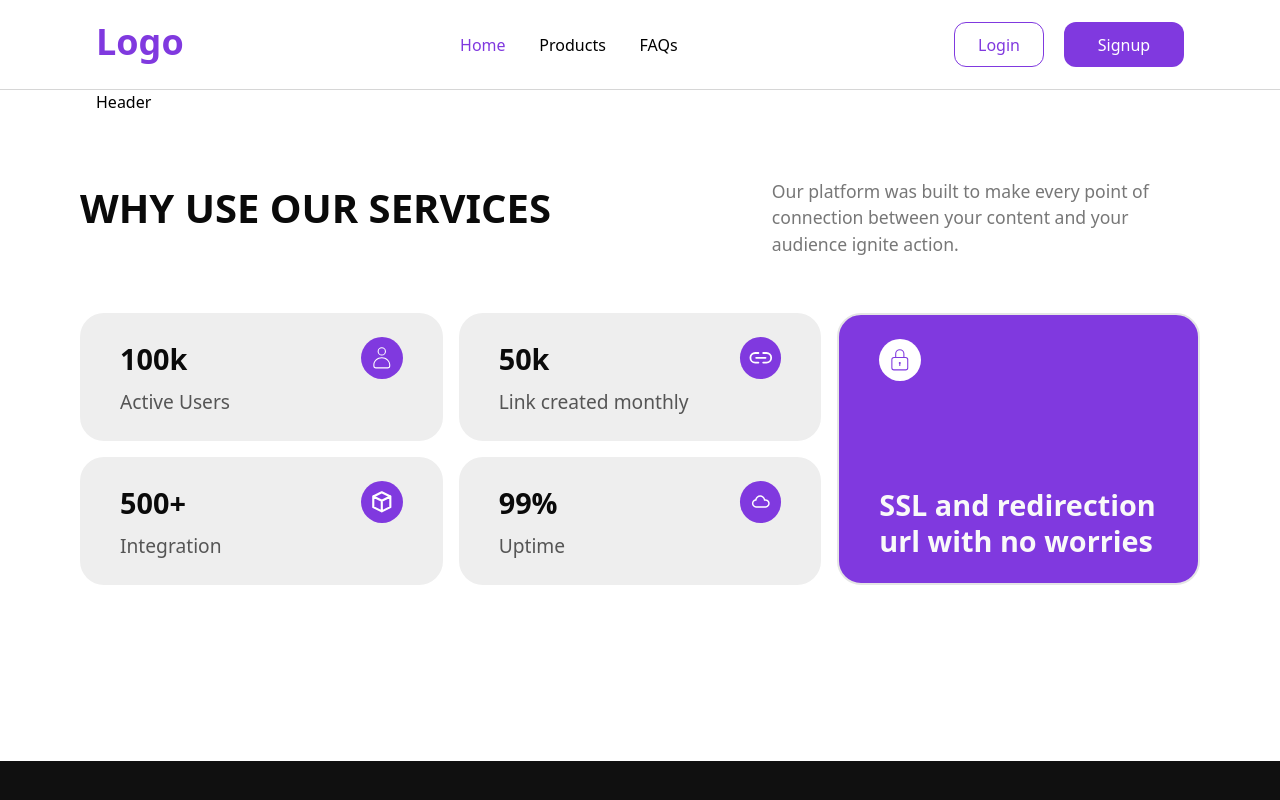
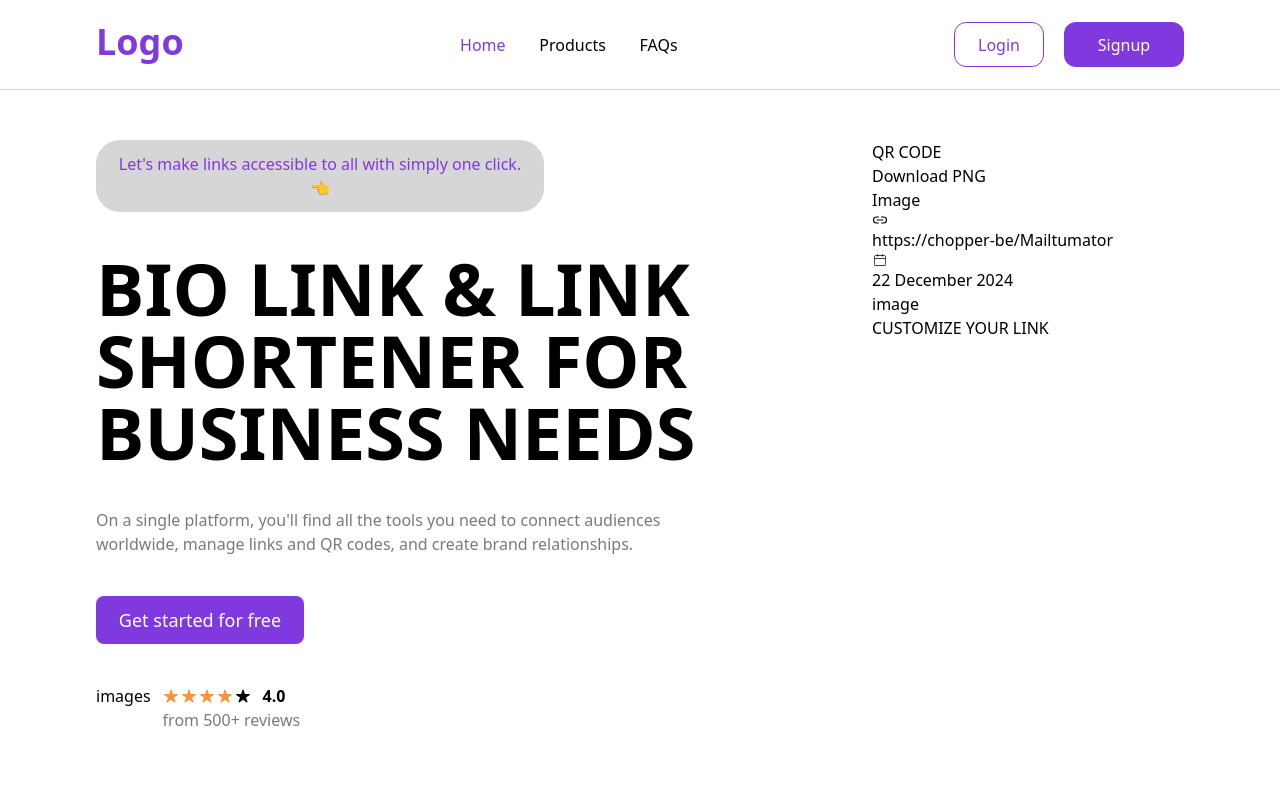
Before and after one commit to segunojo1/choppr-fe, a Next.js app: page / in a window 1280 px wide. Shown: the top 800 px of the page. Built offline with nearby package versions, Linux system fonts and the light colour scheme.

Commit message:
Feat: adds the header component, deletes the pnpm-lock file, also deletes the Getstarted (jsx) file

```diff
--- a/src/components/GetStarted.jsx
+++ /dev/null
@@ -1,26 +0,0 @@
-import chart from "../../public/chart.png";
-import Image from "next/image";
-
-export default function GetStarted() {
-  return (
-    <section className="bg-[#101010] my-28 px-4 py-16 md:px-20 md:py-28">
-      <div className="flex flex-col justify-between gap-6 md:flex-row">
-        <div className="flex flex-col gap-8 items-start">
-          <p className="text-white text-md">
-            🔥 Growth Hack your way to the top
-          </p>
-          <h2 className="text-white text-[2.2rem] font-extrabold uppercase leading-snug md:text-[2.8rem]">
-            Get closer to your customer today
-          </h2>
-          <button className="text-white bg-[#8039DF] p-4 rounded-lg uppercase text-sm">
-            Get started for free
-          </button>
-        </div>
-
-        <div>
-          <Image src={chart} alt="chart" />
-        </div>
-      </div>
-    </section>
-  );
-}
--- a/src/components/Header.tsx
+++ b/src/components/Header.tsx
@@ -1,9 +1,78 @@
+import { CiCalendar } from "react-icons/ci";
+import { IoLinkOutline } from "react-icons/io5";
+import { IoIosStar } from "react-icons/io";
 
 const Header = () => {
   return (
     <div className="bg-white text-black w-full">
       <div className="max-w-[85%] mx-auto">
-        Header
+        <div className="mt-[50px] flex flex-row gap-10">
+          <div className="flex flex-col gap-[40px]">
+            <span className="p-3 text-[#8039DF] font-medium align-middle bg-[#D6D6D6] rounded-3xl text-center w-[28rem]">Let&apos;s make links accessible to all with simply one click. 👈</span>
+            <h1 className="text-7xl w-[46rem] font-bold uppercase">
+              Bio link & link shortener <span></span> for business needs
+            </h1>
+            <p className="text-[#7a7a7a] font-medium text-base w-[40rem]">
+              On a single platform, you&apos;ll find all the tools you need to connect audiences worldwide, manage links and QR codes, and create brand relationships.
+            </p>
+            <div>
+              <button className="text-white bg-[#8039DF] h-12 w-52 rounded-lg text-lg font-medium ">
+                Get started for free
+              </button>
+            </div>
+            <div className="flex flex-row gap-3">
+              <div>
+                images
+              </div>
+              <div className="flex flex-col items-start w-40">
+                <div className="flex flex-row gap-3 justify-center items-center">
+                  <ul className="flex flex-row gap-[2px]">
+                    <li><IoIosStar className="text-orange-400" /></li>
+                    <li><IoIosStar className="text-orange-400" /></li>
+                    <li><IoIosStar className="text-orange-400" /></li>
+                    <li><IoIosStar className="text-orange-400" /></li>
+                    <li><IoIosStar className="" /></li>
+                  </ul>
+                  <h5 className="text-base font-bold">4.0</h5>
+                </div>
+
+                <h5 className="text-base font-normal text-[#7a7a7a]">from 500+ reviews</h5>
+              </div>
+            </div>
+          </div>
+
+          <div>
+            <div>
+              <span>
+                <h5>QR CODE</h5>
+                <button>Download PNG</button>
+              </span>
+              <div>
+                <div>
+                  Image
+                </div>
+                <div>
+                  <ul>
+                    <li>
+                      <IoLinkOutline />
+                      <h5>https://chopper-be/Mailtumator</h5>
+                    </li>
+                    <li>
+                      <CiCalendar />
+                      <h5>22 December 2024</h5>
+                    </li>
+                  </ul>
+                </div>
+              </div>
+            </div>
+            <span>
+              image
+            </span>
+            <div>
+              <h5 className="uppercase">Customize your link</h5>
+            </div>
+          </div>
+        </div>
       </div>
     </div>
   )
```
Also changed, not shown: 1 other file (tests, documents, lock files or other folders).
